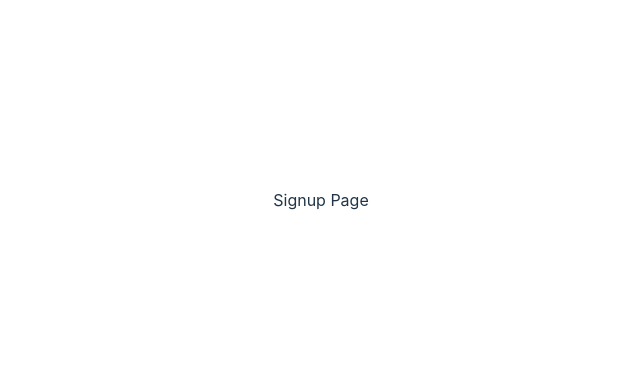
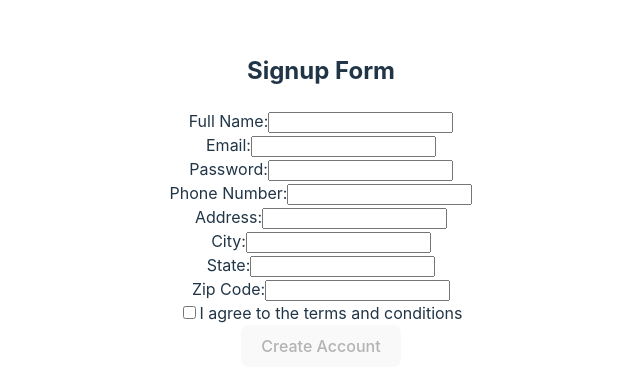
Before and after one commit to HYC-code520/phase-4-project, a React (Vite) app in the folder client/: page /signup in a window 1280 px wide. Shown: the part 200-590 px from the top of the page, without its empty margins (319-959 px from the left). Built offline with nearby package versions, Linux system fonts and the light colour scheme.

Commit message:
Finish components for Login, Signup, AdoptionForm

```diff
--- a/client/src/App.jsx
+++ b/client/src/App.jsx
@@ -1,22 +1,29 @@
-import { useState } from 'react'
-import reactLogo from './assets/react.svg'
-import viteLogo from '/vite.svg'
+import Navbar from './components/Navbar'
+import Footer from './components/Footer'
+import PetContainer from './components/PetContainer'
+// import Dogs from './components/Dogs'
+// import Cats from './components/Cats'
+// import OtherAnimals from './components/OtherAnimals'
+
 import "./styles/App.css"
-import PetContainer from './components/PetContainer'
-import Cats from './components/Cats'
-import NavBar from './components/NavBar'
-import Footer from './components/Footer'
+
 
 function App() {
   return (
     <div>
-      <NavBar />
+      <Navbar />
       <main>
         <h1>Welcome to the Pet Adoption App! 🐶🐱</h1>
         <p>Find your next furry friend today!</p>
       </main>
+      {/* <body>
+        {/* <Dogs />
+        <Cats />
+        <OtherAnimals /> */}
+      {/*</body> */}
       <Footer />
     </div>
+
   );
 }
 
--- a/client/src/components/Footer.jsx
+++ b/client/src/components/Footer.jsx
@@ -1,5 +1,14 @@
-function AdoptionForm() {
-    return <div>Adoption Form</div>;
+function Footer() {
+    return (
+    <footer>
+    <div>
+        <h2>Stay Tuned!</h2>
+        <p>Nice footer Coming Soon</p>
+    </div>
+
+    </footer>
+    )
+
   }
 
-  export default AdoptionForm;
+  export default Footer;
--- a/client/src/components/Login.jsx
+++ b/client/src/components/Login.jsx
@@ -1,5 +1,51 @@
+import { useState } from "react";
+
 function Login() {
-    return <div>Login Page</div>;
+  const [formData, setFormData] = useState({
+    email: "",
+    password: "",
+  });
+
+  function handleChange(event) {
+    setFormData({
+      ...formData,
+      [event.target.name]: event.target.value,
+    });
   }
 
-  export default Login;
+  function handleSubmit(event) {
+    event.preventDefault();
+    console.log("Login form submitted:", formData);
+  }
+
+  return (
+    <div>
+      <h2>Login</h2>
+      <form onSubmit={handleSubmit}>
+        <label>
+          Email:
+          <input
+            type="email"
+            name="email"
+            value={formData.email}
+            onChange={handleChange}
+          />
+        </label>
+        <br />
+        <label>
+          Password:
+          <input
+            type="password"
+            name="password"
+            value={formData.password}
+            onChange={handleChange}
+          />
+        </label>
+        <br />
+        <button type="submit">Login</button>
+      </form>
+    </div>
+  );
+}
+
+export default Login;
--- a/client/src/components/NavBar.jsx
+++ b/client/src/components/Navbar.jsx
@@ -1,6 +1,6 @@
 import { NavLink } from 'react-router-dom'
 
-function NavBar() {
+function Navbar() {
     return (
         <nav>
             <div>
@@ -49,4 +49,4 @@ function NavBar() {
     )
 }
 
-export default NavBar;
+export default Navbar;
--- a/client/src/components/NotFound.jsx
+++ b/client/src/components/NotFound.jsx
@@ -1,5 +1,20 @@
+import Navbar from "./Navbar";
+import Footer from "./Footer";
+
 function NotFound() {
-    return <div>404 - Page Not Found</div>;
-  }
+  return (
+    <div>
+      <Navbar />
+      <main>
+        <h1>404 - Page Not Found</h1>
+        <p>Oops! The page you're looking for doesn't exist.</p>
+        <a href="/" >
+          Go back to Home
+        </a>
+      </main>
+      <Footer />
+    </div>
+  );
+}
 
-  export default NotFound;
+export default NotFound;
--- a/client/src/components/Signup.jsx
+++ b/client/src/components/Signup.jsx
@@ -1,6 +1,86 @@
+import { useState } from "react";
 
 function Signup() {
-    return <div>Signup Page</div>;
+  const [formData, setFormData] = useState({
+    fullName: "",
+    email: "",
+    password: "",
+    phoneNumber: "",
+    address: "",
+    city: "",
+    state: "",
+    zip: "",
+    agreedToTerms: false,
+  });
+
+  function handleChange(event) {
+    const { name, value, type, checked } = event.target;
+    setFormData({
+      ...formData,
+      [name]: type === "checkbox" ? checked : value,
+    });
   }
 
-  export default Signup;
+  function handleSubmit(event) {
+    event.preventDefault();
+    console.log("Signup form submitted:", formData);
+  }
+
+  return (
+    <div>
+      <h2>Signup Form</h2>
+      <form onSubmit={handleSubmit}>
+        <label>
+          Full Name:
+          <input type="text" name="fullName" value={formData.fullName} onChange={handleChange} />
+        </label>
+        <br />
+        <label>
+          Email:
+          <input type="email" name="email" value={formData.email} onChange={handleChange} />
+        </label>
+        <br />
+        <label>
+          Password:
+          <input type="password" name="password" value={formData.password} onChange={handleChange} />
+        </label>
+        <br />
+        <label>
+          Phone Number:
+          <input type="tel" name="phoneNumber" value={formData.phoneNumber} onChange={handleChange} />
+        </label>
+        <br />
+        <label>
+          Address:
+          <input type="text" name="address" value={formData.address} onChange={handleChange} />
+        </label>
+        <br />
+        <label>
+          City:
+          <input type="text" name="city" value={formData.city} onChange={handleChange} />
+        </label>
+        <br />
+        <label>
+          State:
+          <input type="text" name="state" value={formData.state} onChange={handleChange} />
+        </label>
+        <br />
+        <label>
+          Zip Code:
+          <input type="text" name="zip" value={formData.zip} onChange={handleChange} />
+        </label>
+        <br />
+        <label>
+          <input type="checkbox" name="agreedToTerms" checked={formData.agreedToTerms} onChange={handleChange} />
+          I agree to the terms and conditions
+        </label>
+        <br />
+        <button type="submit" disabled={!formData.agreedToTerms}>
+          Create Account
+        </button>
+      </form>
+    </div>
+  );
+}
+
+export default Signup;
```
Also changed, not shown: client/src/components/AdoptionForm.jsx (+126 -2 lines).
